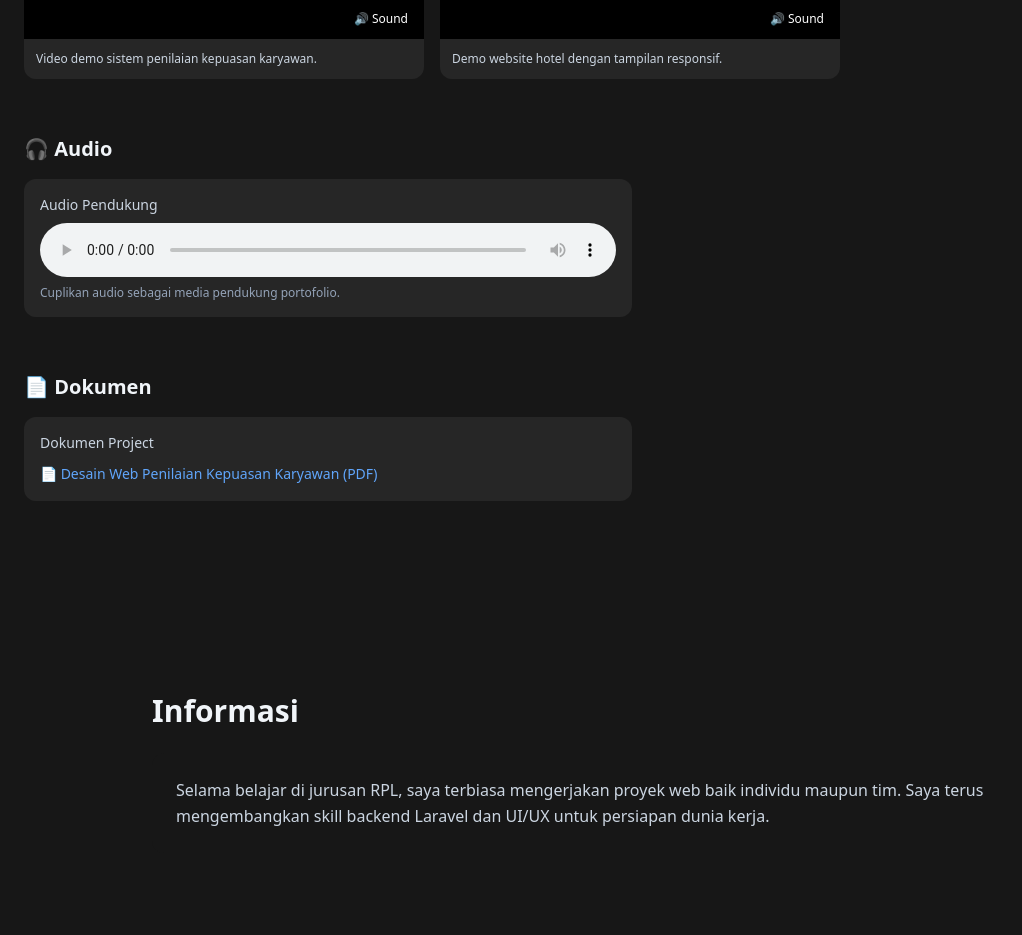
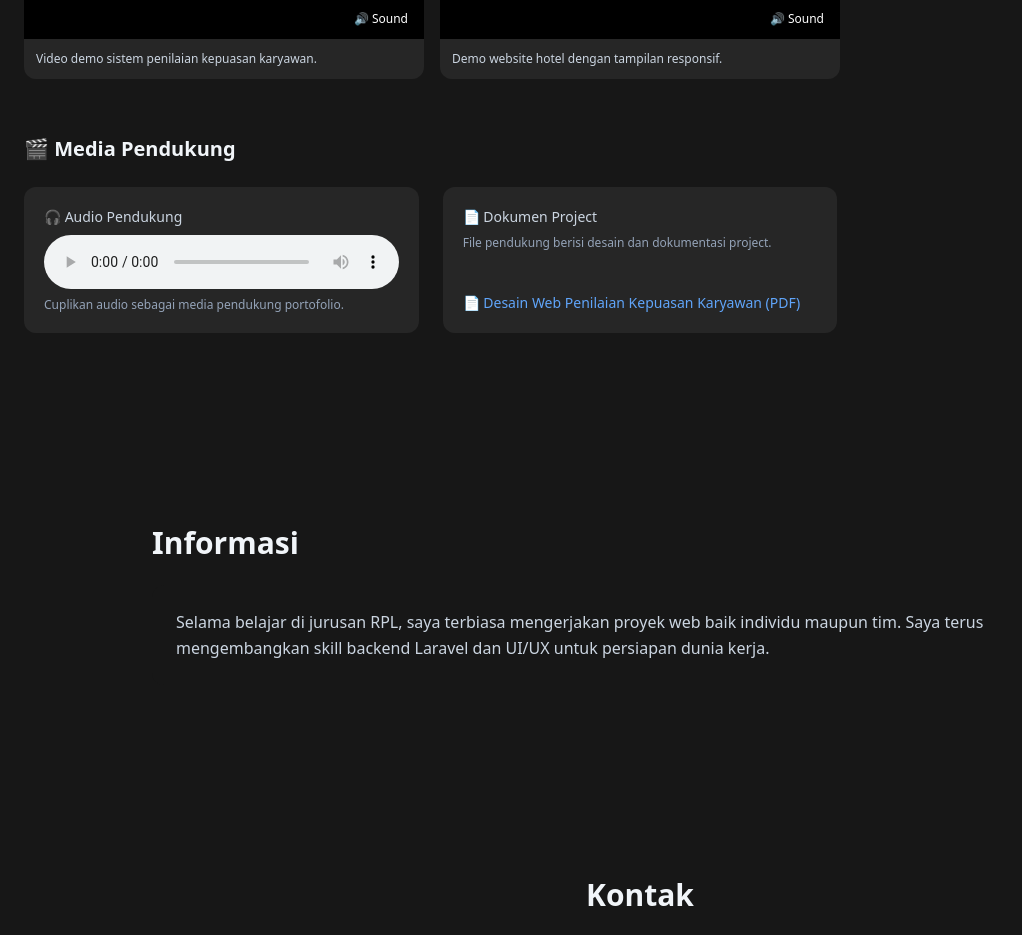
Before and after one commit to rafidalifsyah/uas, a plain HTML site: page index.html in a window 1280 px wide. Shown: the part 3340-4275 px from the top of the page, without its empty margins (0-1022 px from the left). Drawn offline with nearby package versions, Linux system fonts and the light colour scheme; grey boxes are pictures that could not be loaded.

Commit message:
Add files via upload

```diff
--- a/index.html
+++ b/index.html
@@ -291,12 +291,15 @@
 
           </div>
 
-          <!-- ================= AUDIO ================= -->
-          <h3 class="text-xl font-semibold mt-14 mb-4">🎧 Audio</h3>
-          <div class="grid grid-cols-1 sm:grid-cols-2 gap-4">
+          <!-- ================= MEDIA ================= -->
+          <h3 class="text-xl font-semibold mt-14 mb-6">🎬 Media Pendukung</h3>
 
-            <div class="rounded-xl bg-neutral-800 p-4">
-              <p class="text-sm text-slate-300 mb-2">Audio Pendukung</p>
+          <div class="w-full">
+            <div class="grid grid-cols-1 sm:grid-cols-2 lg:grid-cols-3 gap-6">
+
+              <!-- AUDIO -->
+              <div class="rounded-xl bg-neutral-800 p-5">
+                <p class="text-sm text-slate-300 mb-2">🎧 Audio Pendukung</p>
                 <audio controls class="w-full">
                   <source src="lagu.mp3" type="audio/mpeg">
                 </audio>
@@ -305,23 +308,24 @@
                 </p>
               </div>
 
+              <!-- DOKUMEN -->
+              <div class="rounded-xl bg-neutral-800 p-5 flex flex-col justify-between">
+                <div>
+                  <p class="text-sm text-slate-300 mb-2">📄 Dokumen Project</p>
+                  <p class="text-xs text-slate-400 mb-3">
+                    File pendukung berisi desain dan dokumentasi project.
+                  </p>
                 </div>
 
-          <!-- ================= DOKUMEN ================= -->
-          <h3 class="text-xl font-semibold mt-14 mb-4">📄 Dokumen</h3>
-          <div class="grid grid-cols-1 sm:grid-cols-2 gap-4">
-
-            <div class="rounded-xl bg-neutral-800 p-4">
-              <p class="text-sm text-slate-300 mb-2">Dokumen Project</p>
                 <a href="figma.pdf" target="_blank"
-                class="inline-flex items-center gap-2 text-sm text-blue-400 hover:underline">
+                  class="inline-flex items-center gap-2 text-sm text-blue-400 hover:underline mt-auto">
                   📄 Desain Web Penilaian Kepuasan Karyawan (PDF)
                 </a>
               </div>
 
             </div>
+          </div>
 
-        </div>
       </section>
 
 
```
Lines whose indentation alone changed are shown as unchanged.
